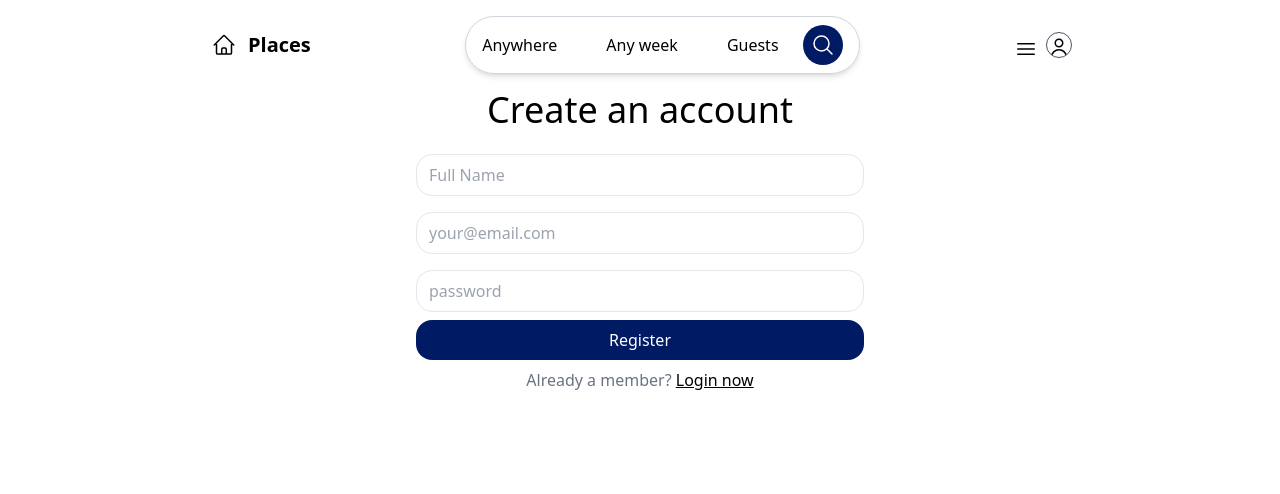
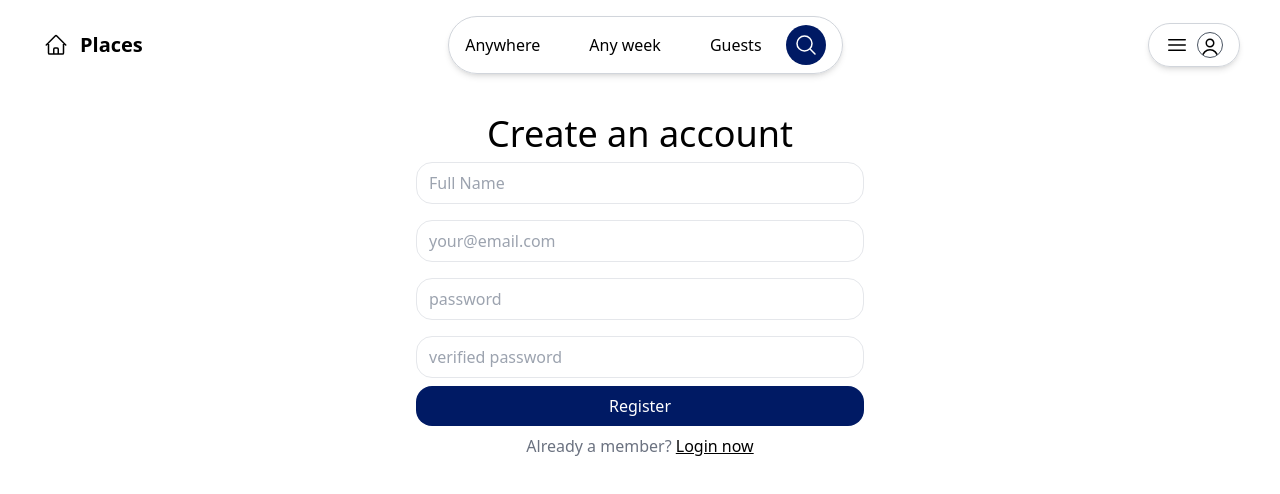
Before and after one commit to annegog/places, a React (Vite) app in the folder client/: page /register in a window 1280 px wide. Shown: the top 494 px of the page. Built offline with nearby package versions, Linux system fonts and the light colour scheme.

Commit message:
register user page 2 - first

```diff
--- a/client/src/App.css
+++ b/client/src/App.css
@@ -0,0 +1,13 @@
+
+.header{
+    display: flex;
+    align-items: center;
+    justify-content: space-between;
+    height: fit-content;
+}
+
+@media screen and (min-width:1024px){
+    .header{
+        height: fit-content;
+    }
+}
--- a/client/src/App.jsx
+++ b/client/src/App.jsx
@@ -5,6 +5,8 @@ import IndexPage from './pages/IndexPage.jsx';
 import LoginPage from './pages/LoginPage';
 import Layout from './Layout';
 import RegisterPage from './pages/RegisterPage';
+import RegisterBPage from './pages/RegisterBPage';
+
 import axios from 'axios';
 import AccountPage from './pages/AccountPage';
 
@@ -18,6 +20,7 @@ function App() {
         <Route index element={<IndexPage />} />
         <Route path="/login" element={<LoginPage />} />
         <Route path="/register" element={<RegisterPage />} />
+        <Route path="/registerB" element={<RegisterBPage />} />
         <Route path='/account' element={<AccountPage />} />
       </Route>
     </Routes>
--- a/client/src/Header.jsx
+++ b/client/src/Header.jsx
@@ -1,15 +1,19 @@
 import {Link} from "react-router-dom";
+import React from 'react';
+import './App.css';
 
 export default function Header(){
     return(
         <div>
-        <header className="flex justify-between">
+        <header className="header">
+        {/* flex justify-between */}
             <Link to={'/'} className="flex items-center gap-2">
             <svg xmlns="http://www.w3.org/2000/svg" fill="none" viewBox="0 0 24 24" strokeWidth={1.5} stroke="currentColor" className="w-8 h-6">
                 <path strokeLinecap="round" strokeLinejoin="round" d="M2.25 12l8.954-8.955c.44-.439 1.152-.439 1.591 0L21.75 12M4.5 9.75v10.125c0 .621.504 1.125 1.125 1.125H9.75v-4.875c0-.621.504-1.125 1.125-1.125h2.25c.621 0 1.125.504 1.125 1.125V21h4.125c.621 0 1.125-.504 1.125-1.125V9.75M8.25 21h8.25" />
             </svg>
             <span className="font-bold text-xl">Places</span>
             </Link>
+
             <div className="flex gap-6 items-center border border-gray-300 rounded-full py-2 px-4 shadow-md shadow-gray-250">
             <div> Anywhere </div>
             <div className="border-l border-gray-300"></div>
@@ -22,8 +26,10 @@ export default function Header(){
                 </svg>
             </button>
             </div>
-            <Link to={'/login'} className="flex items-center gap-2 shadow-gray-250">
-            <svg xmlns="http://www.w3.org/2000/svg" fill="none" viewBox="0 0 24 24" stroke-width="1.5" stroke="currentColor" class="w-6 h-6 relative top-1">
+
+            {/* <div className="flex gap-2 items-center border border-gray-300 rounded-full py-2 px-4 shadow-md shadow-gray-250"> */}
+                <Link to={'/login'} className="flex gap-2 items-center border border-gray-300 rounded-full py-2 px-4 shadow-md shadow-gray-250">
+                <svg xmlns="http://www.w3.org/2000/svg" fill="none" viewBox="0 0 24 24" stroke-width="1.5" stroke="currentColor" class="w-6 h-6 relative button-1">
                     <path stroke-linecap="round" stroke-linejoin="round" d="M3.75 6.75h16.5M3.75 12h16.5m-16.5 5.25h16.5" />
                 </svg>
                 <div className="rounded-full item-button border border-gray-600 overflow-hidden">
@@ -32,8 +38,8 @@ export default function Header(){
                 </svg>
                 </div>
 
-
                 </Link>
+            {/* </div> */}
         </header>
         </div>
     )
--- a/client/src/Layout.jsx
+++ b/client/src/Layout.jsx
@@ -3,7 +3,7 @@ import Header from "./Header";
 
 export default function Layout(){
     return(
-        <div className="p-4 flex-col miin-h-screen max-w-4xl mx-auto">
+        <div className="px-10 py-4 flex-col min-h-screen max-w-1xl mx-auto">
             <Header/>
             <Outlet />
         </div>
--- a/client/src/pages/LoginPage.jsx
+++ b/client/src/pages/LoginPage.jsx
@@ -3,8 +3,8 @@ import { Link } from "react-router-dom";
 export default function LoginPage(){
     return (
         <div className="mt-4 grow flex items-center justify-around">
-            <div className="mb-64">
-                <h1 className="text-4xl text-center mb-4">Login</h1>
+            <div className="mt-34">
+                <h1 className="text-4xl text-center mt-6">Login</h1>
                 <form className="max-w-md mx-auto">
                     <input type="email" placeholder="your@email.com"
                     />
--- /dev/null
+++ b/client/src/pages/RegisterBPage.jsx
@@ -0,0 +1,20 @@
+import { useContext } from "react";
+
+export default function RegisterBPage(){
+    return (
+        <div className="mt-4 grow flex items-center justify-around">
+            <div className="mt-34">
+                <h1 className="text-2xl text-center mt-6">Continue the Registeration</h1>
+                <form className="max-w-md mx-auto" >
+                    <input type="text" placeholder="username"/>
+
+                    <input type="text" id="phone"
+                           placeholder="Phone Number" pattern="[0-9]{3}-[0-9]{2}-[0-9]{3}" required/>
+
+                    <button className="primary">Register</button>
+
+                </form>
+            </div>
+        </div>
+    );
+}
--- a/client/src/pages/RegisterPage.jsx
+++ b/client/src/pages/RegisterPage.jsx
@@ -17,26 +17,26 @@ export default function RegisterPage(){
 
     return (
         <div className="mt-4 grow flex items-center justify-around">
-            <div className="mb-64">
-                <h1 className="text-4xl text-center mb-4">Create an account</h1>
+            <div className="mt-34">
+                <h1 className="text-4xl text-center mt-6">Create an account</h1>
                 <form className="max-w-md mx-auto" onSubmit={registerUser}>
                     <input type="text" placeholder="Full Name"
-                    value={name}
-                    onChange={ev => setName(ev.target.value)} />
-             <input type="email"
-                    placeholder="your@email.com"
-                    value={email}
-                    onChange={ev => setEmail(ev.target.value)} />
-             <input type="password"
-                    placeholder="password"
-                    value={password}
-                    onChange={ev => setPassword(ev.target.value)} />
-                    <button className="primary">Register</button>
+                           value={name} onChange={ev => setName(ev.target.value)} />
+                    <input type="email" placeholder="your@email.com"
+                           value={email} onChange={ev => setEmail(ev.target.value)} />
+                    <input type="password" placeholder="password"
+                           value={password} onChange={ev => setPassword(ev.target.value)} />
+                    <input type="password" placeholder="verified password"
+                            // sygkrish me to password gia na einai idio
+                           />
+                    {/* if everything is okay, go to next page */}
+                    <button to={'/registerB'} className="primary">Register</button>
                     <div className="text-center py-2 text-gray-500">
                         Already a member? <Link className="underline text-black" to={"/login"}>Login now</Link>
                     </div>
                 </form>
             </div>
         </div>
-    );
+
+);
 }
```
Lines whose indentation alone changed are shown as unchanged.
